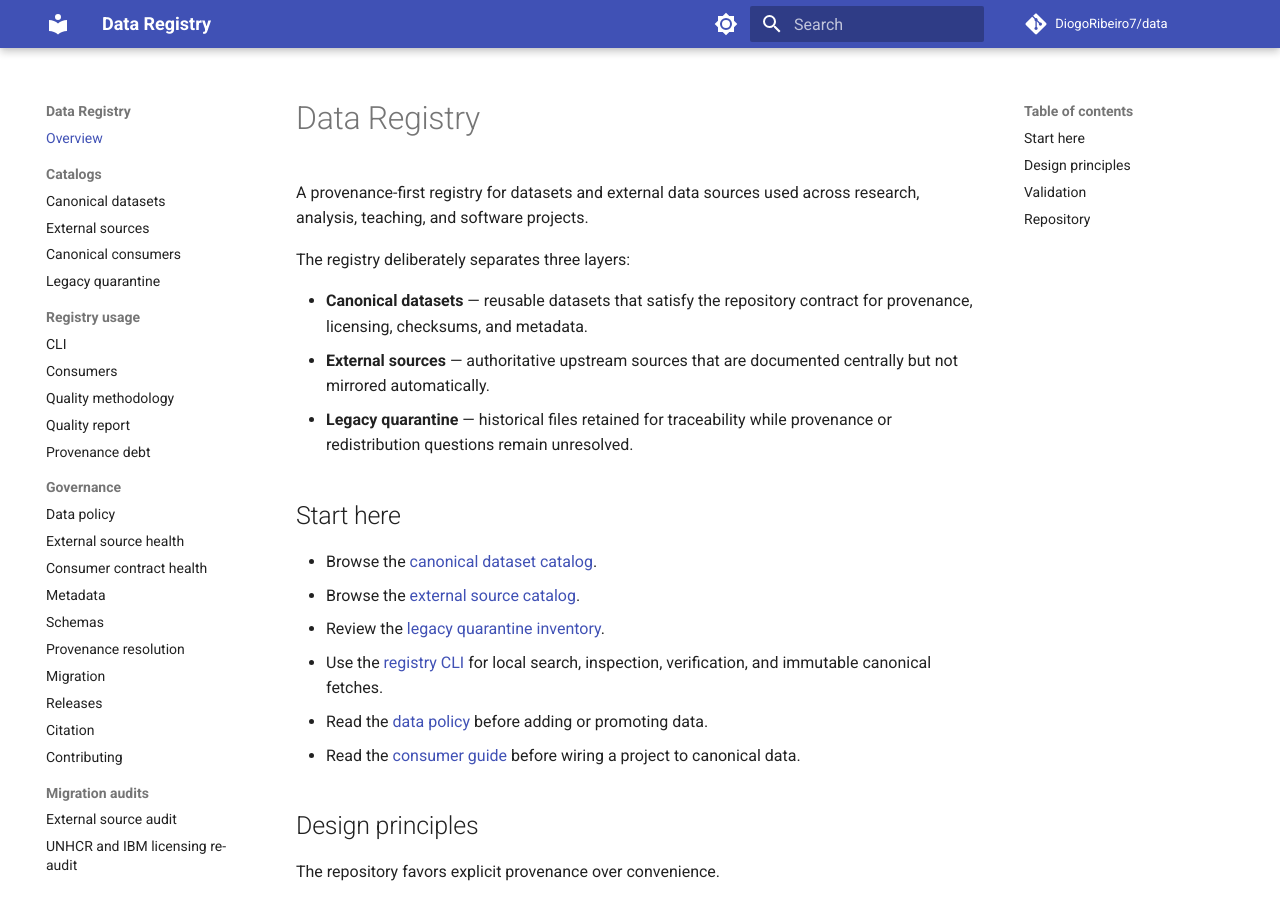
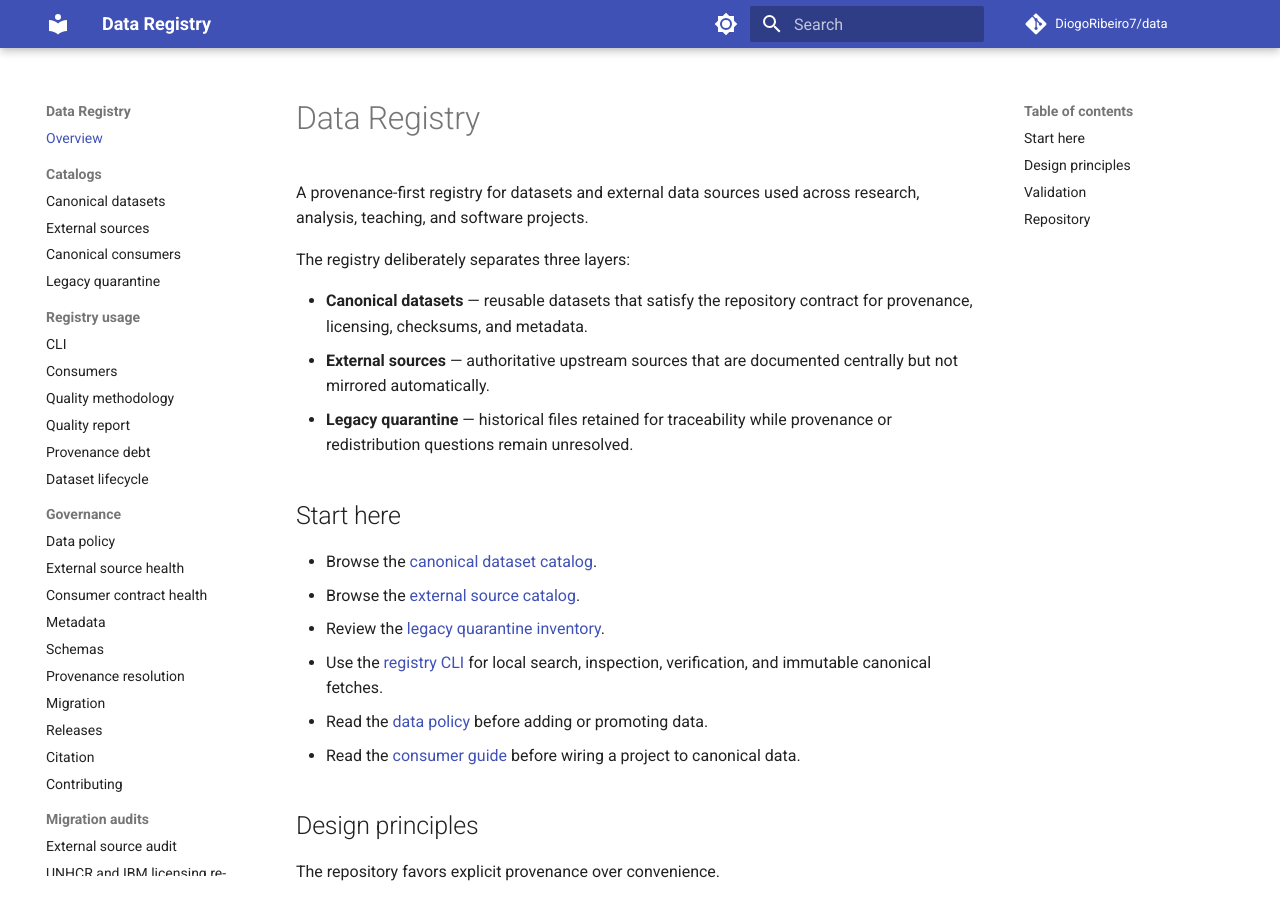
Before and after one commit to DiogoRibeiro7/data, an MkDocs documentation site: the page built from docs/index.md, in a window 1280 px wide and 900 px high. Built offline with MkDocs 1.6.1 and Material for MkDocs 9.7.7, drawn with Linux system fonts in a browser that asks for light colours; comment, search, counter and statistics services are not loaded.

Commit message:
Expose lifecycle report in docs

```diff
--- a/mkdocs.yml
+++ b/mkdocs.yml
@@ -49,6 +49,7 @@ nav:
       - Quality methodology: QUALITY.md
       - Quality report: generated/registry-quality.md
       - Provenance debt: generated/provenance-debt.md
+      - Dataset lifecycle: generated/lifecycle.md
   - Governance:
       - Data policy: DATA_POLICY.md
       - External source health: EXTERNAL_HEALTH.md
```
